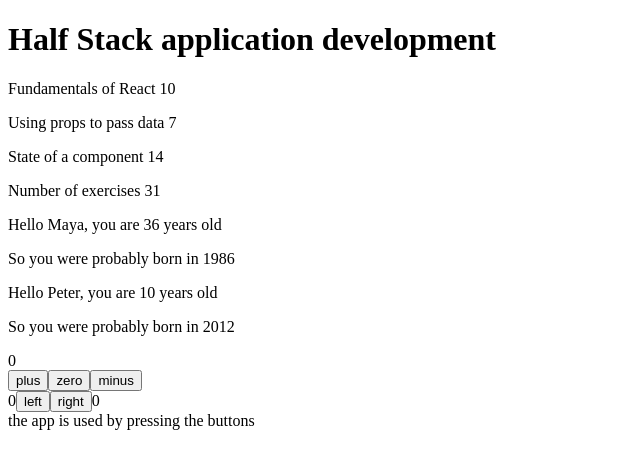
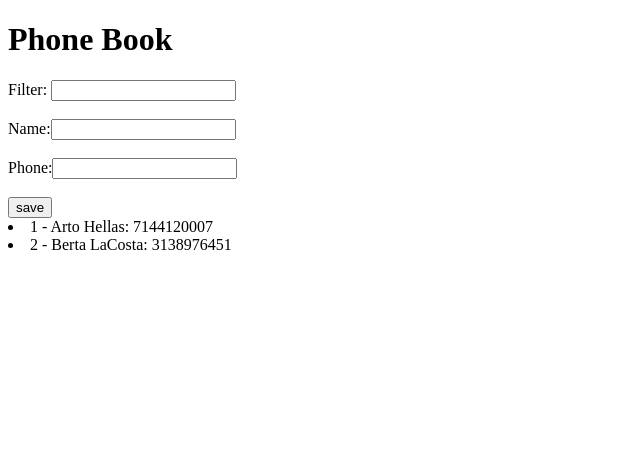
Before and after one commit to elgringo32/react-training-part-2, a React (Create React App) app: page / in a window 1280 px wide. Shown: the top 468 px of the page, without its empty margins (0-640 px from the left). Built offline with nearby package versions, Linux system fonts and the light colour scheme.

Commit message:
added search

```diff
--- a/src/App.js
+++ b/src/App.js
@@ -1,155 +1,95 @@
 import { useState } from 'react'
 
-const Header = (props) => {
-  return (
-    <div>
-      <h1>{props.course.name}</h1>
-    </div>
+const App = (props) => {
+  const [persons, setPersons] = useState([
+    { name: 'Arto Hellas', phone: '7144120007', id: 1 },
+    { name: 'Berta LaCosta', phone: '3138976451', id: 2 }
+  ])
+  const [newName, setNewName] = useState('')
+  const [newPhone, setNewPhone] = useState('')
+  const [newSearch, setNewSearch] = useState('')
+  const [foundUsers, setFoundUsers] = useState(persons);
 
-  )
-}
 
-const Content = (props) => {
-  console.log(props)
-  return(
-    <div>
-     <p>
-        {props.parts[0].name} {props.parts[0].exercises}
-      </p>
-     <p>
-        {props.parts[1].name} {props.parts[1].exercises}
-      </p>
-      <p>
-        {props.parts[2].name} {props.parts[2].exercises}
-      </p>
-  </div>
-  )
-}
 
-const Total = (props) => {
-  return(
-    <div>
-      <p>Number of exercises {props.parts[0].exercises + props.parts[1].exercises + props.parts[2].exercises}</p>
-    </div>
-  )
-}
-const Display = ({counter}) => <div>{counter}</div>
+  const addElementFunction = (event) => {
+    event.preventDefault()
+    if (persons.map(person => person.name).indexOf(newName) >= 0) {
+      alert(`${newName} is already taken`)
+    } else {
+      const noteObject = {
+        name: newName,
+        phone: newPhone,
+        id: persons.length + 1
+      }
+      setPersons(persons.concat(noteObject))
+      setFoundUsers(persons.concat(noteObject))
+      setNewName('')
+      setNewPhone('')
 
-const Button = ({onClick, text}) => (
-    <button onClick={onClick}>
-      {text}
-    </button>
+    }
+  }
 
-)
+  const handleNameChange = (event) => {
+    setNewName(event.target.value)
+  }
 
-const Hello = ({name, age}) => {
-  const bornYear = () => new Date().getFullYear() - age
+  const handlePhoneChange = (event) => {
+    setNewPhone(event.target.value)
+  }
+
+  const handleSearchChange = (event) => {
+      const keyword = event.target.value;
+
+      if (keyword !== '') {
+        const results = persons.filter((person) => {
+          return person.name.toLowerCase().includes(keyword.toLowerCase());
+          // Use the toLowerCase() method to make it case-insensitive
+        });
+        setFoundUsers(results);
+      } else {
+        setFoundUsers(persons);
+        // If the text field is empty, show all users
+      }
+
+      setNewSearch(keyword);
+  }
 
   return (
     <div>
-      <p>
-        Hello {name}, you are {age} years old
-      </p>
-      <p>So you were probably born in {bornYear()}</p>
+      <h1>Phone Book</h1>
+
+        Filter:  <input
+        value={newSearch}
+        onChange={handleSearchChange}
+        /><br></br><br></br>
+      <form onSubmit={addElementFunction}>
+        Name:
+        <input
+        value={newName}
+        onChange={handleNameChange}
+        /><br></br><br></br>
+        Phone:
+        <input
+        value={newPhone}
+        onChange={handlePhoneChange}
+        /><br></br><br></br>
+        <button type="submit">save</button>
+      </form>
+      <div className="user-list">
+        {foundUsers && foundUsers.length > 0 ? (
+          foundUsers.map((user) => (
+            <li key={user.id} className="user">
+              <span className="user-id">{user.id} - </span>
+              <span className="user-name">{user.name}: </span><span className="user-name">{user.phone}</span>
+            </li>
+          ))
+        ) : (
+          <h1>No results found!</h1>
+        )}
+      </div>
     </div>
   )
 }
 
-const History = ({allClicks}) => {
-  if (allClicks.length === 0) {
-    return (
-      <div>
-        the app is used by pressing the buttons
-      </div>
-    )
-  }
-  return (
-    <div>
-      button press history: {allClicks.join(' ')}
-    </div>
-  )
-}
-
-const LeftRight = () => {
-  const [left, setLeft] = useState(0)
-  const [right, setRight] = useState(0)
-  const [allClicks, setAll] = useState([])
-
-  const handleLeftClick = () => {
-    setAll(allClicks.concat('L'))
-    setLeft(left + 1)
-  }
-
-  const handleRightClick = () => {
-    setAll(allClicks.concat('R'))
-    setRight(right + 1)
-  }
-  return (
-    <div>
-    {left}
-    <Button onClick={handleLeftClick} text='left' />
-    <Button onClick={handleRightClick} text='right' />
-    {right}
-    <div>
-    <History allClicks={allClicks} />
-    </div>
-  </div>
-
-  )
-}
-
-const App = () => {
-  const name = 'Peter'
-  const age = 10
-  const course = {
-    name: 'Half Stack application development',
-    parts: [
-      {
-        name: 'Fundamentals of React',
-        exercises: 10
-      },
-      {
-        name: 'Using props to pass data',
-        exercises: 7
-      },
-      {
-        name: 'State of a component',
-        exercises: 14
-      }
-    ]
-  }
-  const [ counter, setCounter ] = useState(0)
-  const increaseByOne = () => setCounter(counter + 1)
-  const decreaseByOne = () => setCounter(counter - 1)
-  const setToZero = () => setCounter(0)
-
-
-return (
-  <><div>
-    <Header course={course} />
-    <Content parts={course.parts} />
-    <Total parts={course.parts} />
-  </div>
-  <div>
-  <Hello name="Maya" age={26 + 10} />
-      <Hello name={name} age={age} />
-  </div>
-  <div>
-      <Display counter={counter} />
-      <Button
-        onClick={increaseByOne}
-        text='plus' />
-      <Button
-        onClick={setToZero}
-        text='zero' />
-      <Button
-        onClick={decreaseByOne}
-        text='minus' />
-    </div>
-    <div>
-      <LeftRight />
-      </div></>
-)
-}
-
 export default App
--- a/src/index.js
+++ b/src/index.js
@@ -3,4 +3,27 @@
 
 import App from './App'
 
-ReactDOM.createRoot(document.getElementById('root')).render(<App />)
+const notes = [
+    {
+      id: 1,
+      content: 'HTML is easy',
+      date: '2019-05-30T17:30:31.098Z',
+      important: true
+    },
+    {
+      id: 2,
+      content: 'Browser can execute only JavaScript',
+      date: '2019-05-30T18:39:34.091Z',
+      important: false
+    },
+    {
+      id: 3,
+      content: 'GET and POST are the most important methods of HTTP protocol',
+      date: '2019-05-30T19:20:14.298Z',
+      important: true
+    }
+  ]
+
+  ReactDOM.createRoot(document.getElementById('root')).render(
+    <App notes={notes} />
+  )
```
Also changed, not shown: src/components/Note.js (added, +7 -0 lines).
